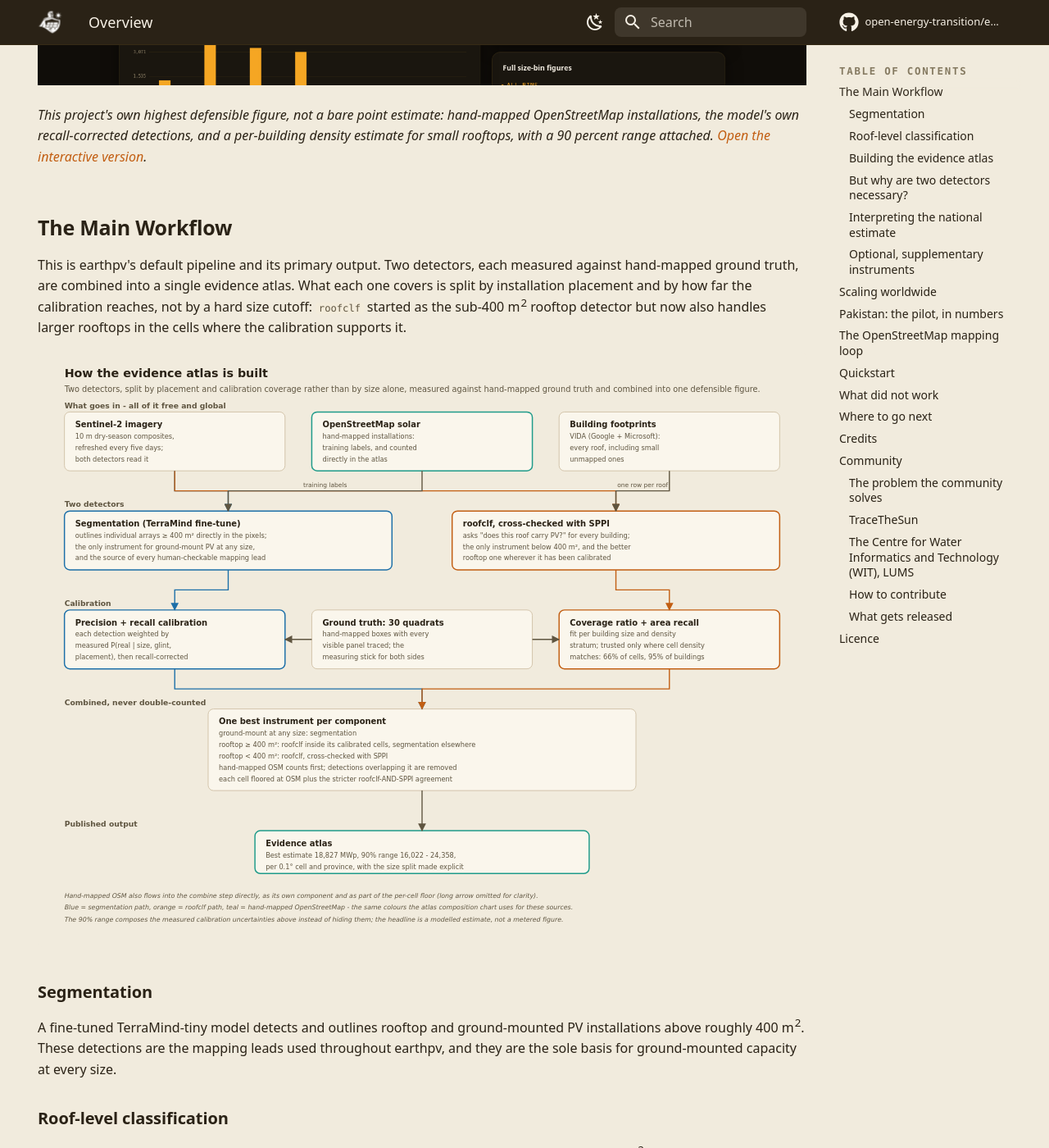
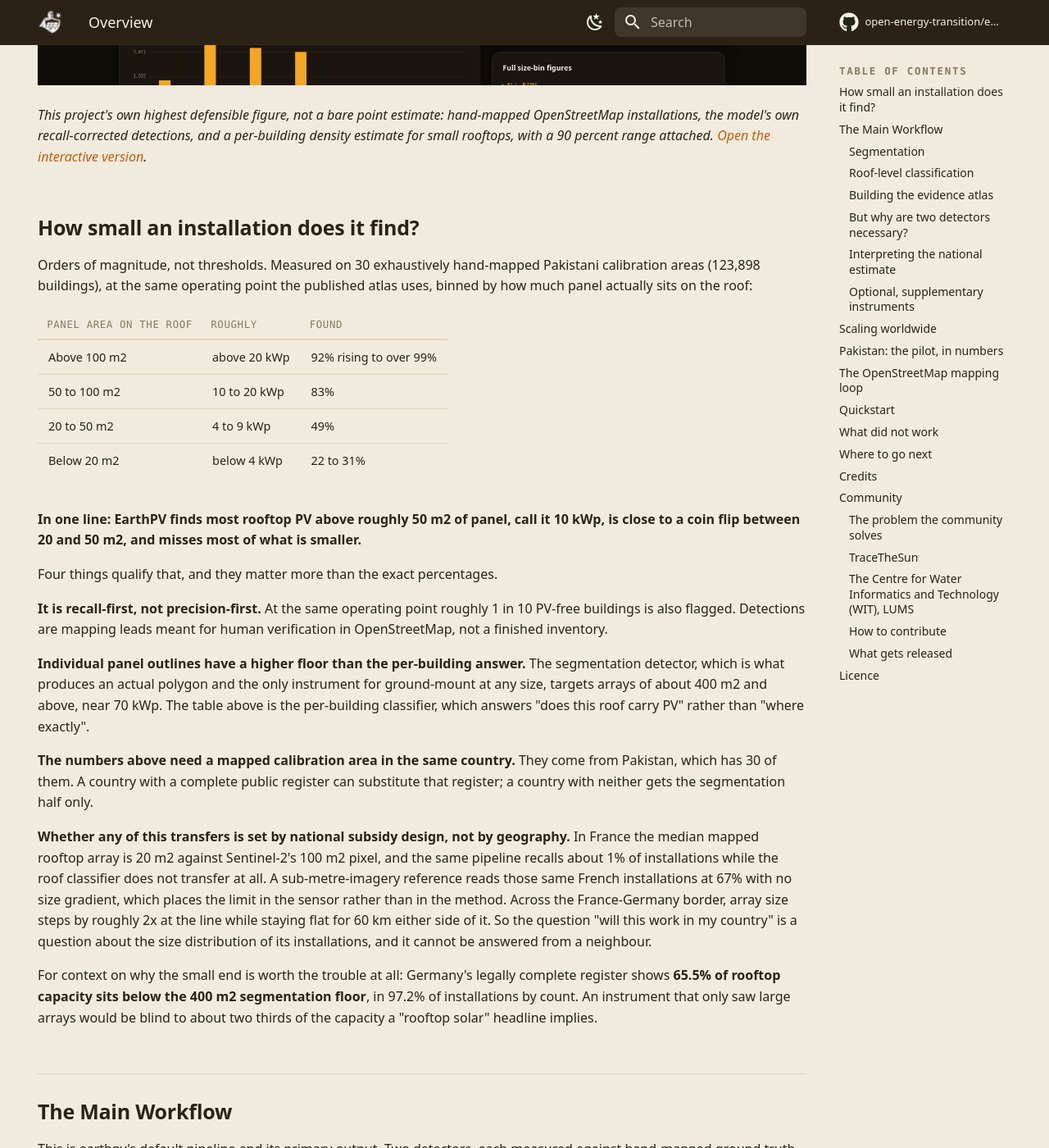
Before and after one commit to open-energy-transition/earthpv, an MkDocs documentation site: the page built from docs/index.md, in a window 1280 px wide and 1400 px high, scrolled down 1790 px. Shown: the whole window at 82% size. Built offline with MkDocs 1.6.1 and Material for MkDocs 9.7.7, drawn with Linux system fonts in a browser that asks for light colours; comment, search, counter and statistics services are not loaded.

Commit message:
Say plainly how small an installation earthpv finds
A reader's first question is whether this sees their kind of PV, and neither the README nor
the landing page answered it. Every size curve in the repo so far bins by BUILDING roof
area; what a reader wants is the size of the ARRAY.

Measured (scripts in results/roofclf_pv_area_detection.json): 30 Rule-1 quadrats, 123,898
buildings, leave-one-quadrat-out scores at the shipped deployment threshold, binned by the
building's true mapped PV area:

    panel area      ~kWp     n     found
    >1000 m2       >180     244    0.996
    400-1000 m2  72-180     393    0.987
    200-400 m2    36-72     888    0.934
    100-200 m2    18-36   2,619    0.923
    50-100 m2      9-18   4,943    0.830
    20-50 m2        4-9   5,040    0.493
    10-20 m2        2-4   1,762    0.309
    0-10 m2         0-2   1,262    0.223

So: most rooftop PV above roughly 50 m2 of panel (~10 kWp), a coin flip between 20 and
50 m2, and most of what is smaller is missed. Stated as orders of magnitude, not thresholds.

Four qualifications go with it rather than in a footnote: it is recall-first (about 1 in 10
PV-free buildings is also flagged at that operating point, so these are mapping leads);
individual panel OUTLINES have a higher floor than the per-building answer (~400 m2, ~70
kWp); the numbers need a mapped calibration area in the same country; and whether they
transfer is set by national subsidy design, with France's 20 m2 median array and ~1% recall
as the worked counter-example and the flat sub-metre control that locates the limit in the
sensor. Closed with the MaStR 65.5% figure, which is why the small end is worth the trouble.

Co-Authored-By: Claude Opus 5 (1M context) <noreply@anthropic.com>

```diff
--- a/docs/index.md
+++ b/docs/index.md
@@ -38,6 +38,52 @@ built and measured; the plan is to run the same pipeline everywhere Sentinel-2 f
 OpenStreetMap installations, the model's own recall-corrected detections, and a
 per-building density estimate for small rooftops, with a 90 percent range attached.
 [Open the interactive version](results/capacity.md).*
+
+## How small an installation does it find?
+
+Orders of magnitude, not thresholds. Measured on 30 exhaustively hand-mapped Pakistani
+calibration areas (123,898 buildings), at the same operating point the published atlas
+uses, binned by how much panel actually sits on the roof:
+
+| Panel area on the roof | Roughly | Found |
+| --- | --- | --- |
+| Above 100 m2 | above 20 kWp | 92% rising to over 99% |
+| 50 to 100 m2 | 10 to 20 kWp | 83% |
+| 20 to 50 m2 | 4 to 9 kWp | 49% |
+| Below 20 m2 | below 4 kWp | 22 to 31% |
+
+**In one line: EarthPV finds most rooftop PV above roughly 50 m2 of panel, call it 10 kWp,
+is close to a coin flip between 20 and 50 m2, and misses most of what is smaller.**
+
+Four things qualify that, and they matter more than the exact percentages.
+
+**It is recall-first, not precision-first.** At the same operating point roughly 1 in 10
+PV-free buildings is also flagged. Detections are mapping leads meant for human
+verification in OpenStreetMap, not a finished inventory.
+
+**Individual panel outlines have a higher floor than the per-building answer.** The
+segmentation detector, which is what produces an actual polygon and the only instrument
+for ground-mount at any size, targets arrays of about 400 m2 and above, near 70 kWp. The
+table above is the per-building classifier, which answers "does this roof carry PV" rather
+than "where exactly".
+
+**The numbers above need a mapped calibration area in the same country.** They come from
+Pakistan, which has 30 of them. A country with a complete public register can substitute
+that register; a country with neither gets the segmentation half only.
+
+**Whether any of this transfers is set by national subsidy design, not by geography.** In
+France the median mapped rooftop array is 20 m2 against Sentinel-2's 100 m2 pixel, and the
+same pipeline recalls about 1% of installations while the roof classifier does not transfer
+at all. A sub-metre-imagery reference reads those same French installations at 67% with no
+size gradient, which places the limit in the sensor rather than in the method. Across the
+France-Germany border, array size steps by roughly 2x at the line while staying flat for
+60 km either side of it. So the question "will this work in my country" is a question about
+the size distribution of its installations, and it cannot be answered from a neighbour.
+
+For context on why the small end is worth the trouble at all: Germany's legally complete
+register shows **65.5% of rooftop capacity sits below the 400 m2 segmentation floor**, in
+97.2% of installations by count. An instrument that only saw large arrays would be blind to
+about two thirds of the capacity a "rooftop solar" headline implies.
 
 ## The Main Workflow
 
```
Also changed, not shown: README.md (+46 -0 lines), 2 other files.
